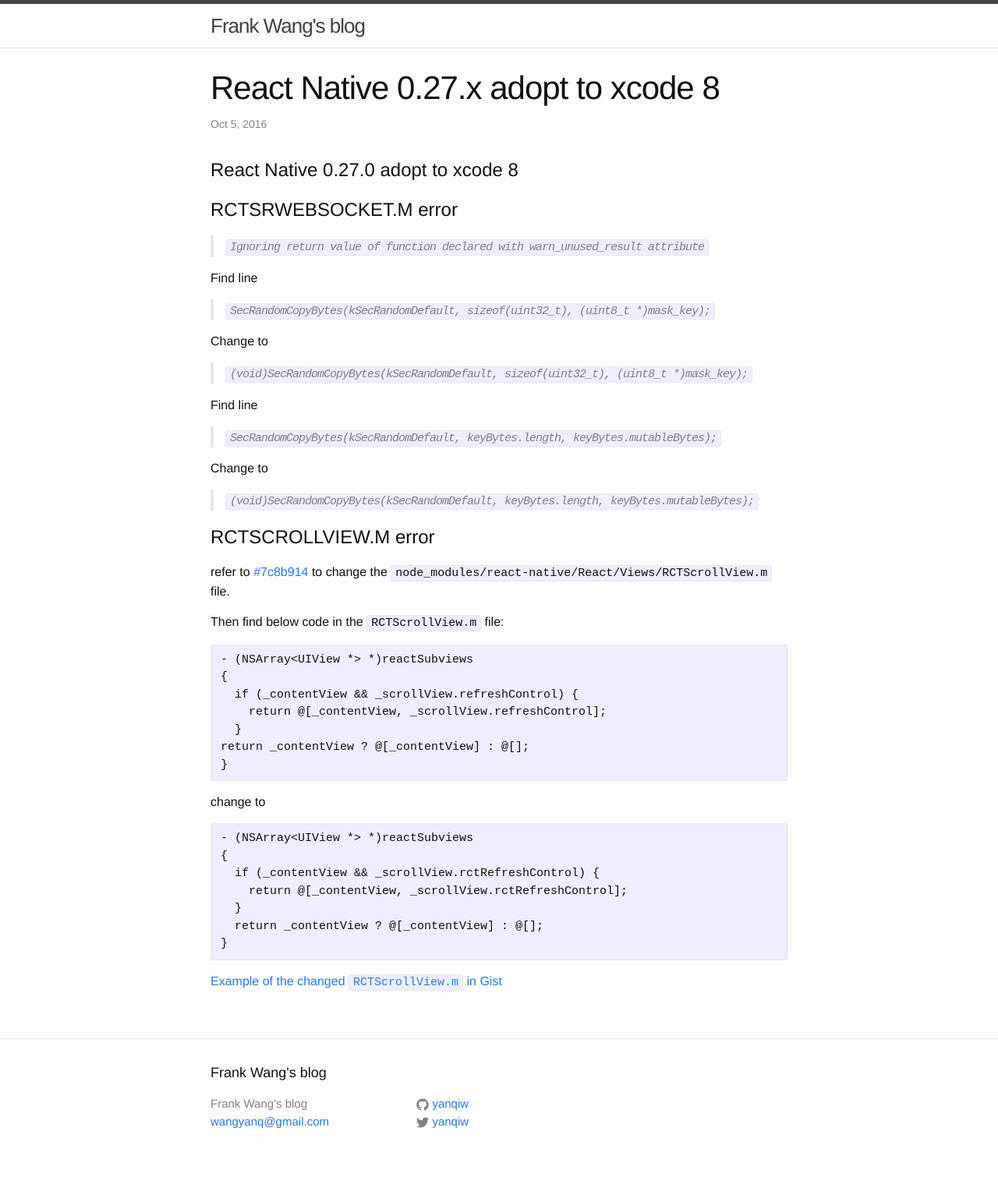
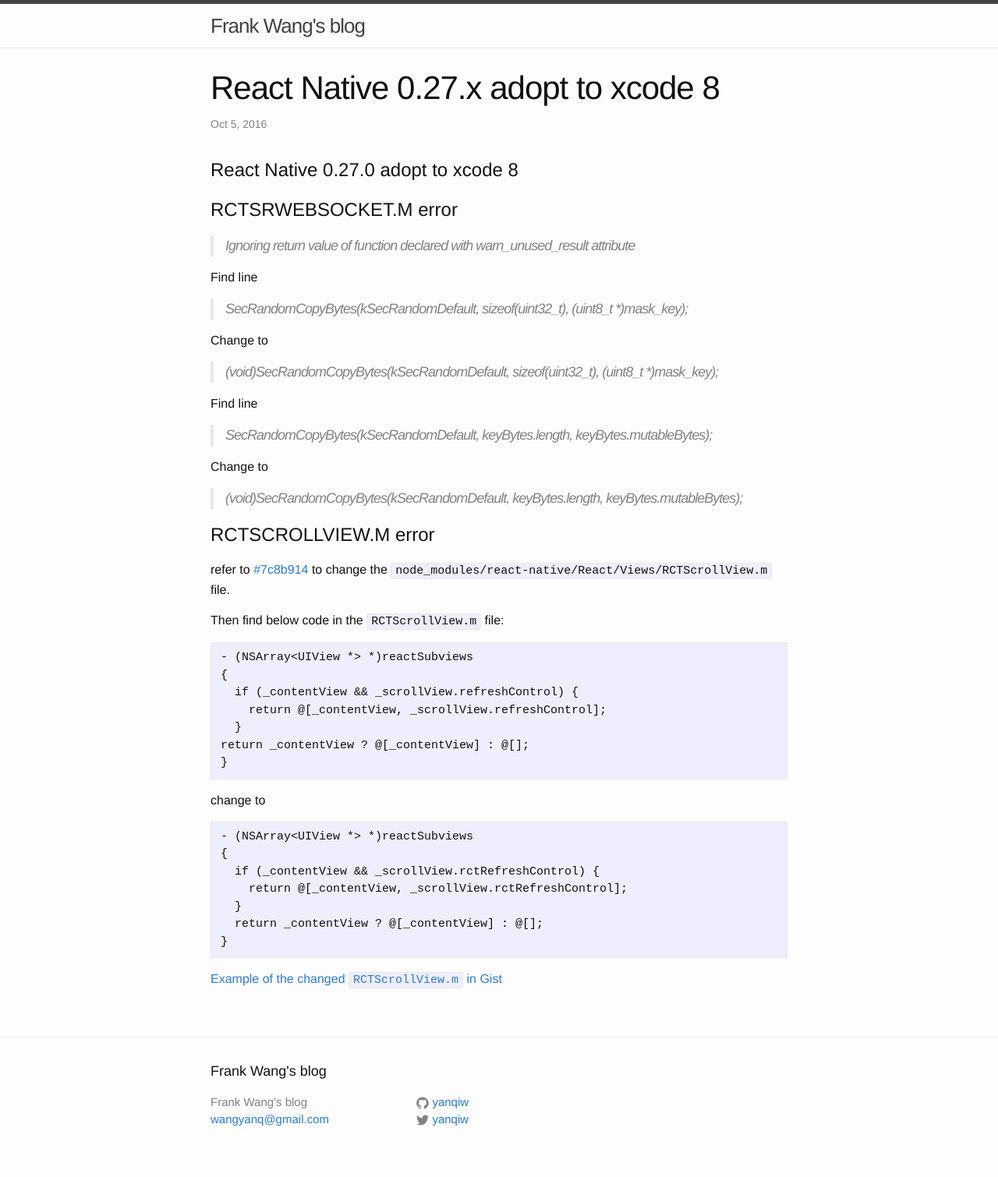
Before and after one commit to yanqiw/yanqiw.github.io, a Jekyll site: the page built from _posts/2016-10-05-react-native-adopt-to-xcode8.markdown, in a window 1280 px wide. Shown: the whole page at 78% size. Built offline with Jekyll 4.4.1, drawn with Linux system fonts in a browser that asks for light colours.

````diff
--- a/_posts/2016-10-05-react-native-adopt-to-xcode8.markdown
+++ b/_posts/2016-10-05-react-native-adopt-to-xcode8.markdown
@@ -7,20 +7,20 @@ date: "2016-10-05 14:23:40"
 React Native 0.27.0 adopt to xcode 8
 ====
 # RCTSRWEBSOCKET.M error
-> `Ignoring return value of function declared with warn_unused_result attribute`
+> Ignoring return value of function declared with warn_unused_result attribute
 
 Find line
-> `SecRandomCopyBytes(kSecRandomDefault, sizeof(uint32_t), (uint8_t *)mask_key);`
+> SecRandomCopyBytes(kSecRandomDefault, sizeof(uint32_t), (uint8_t *)mask_key);
 
 Change to
-> `(void)SecRandomCopyBytes(kSecRandomDefault, sizeof(uint32_t), (uint8_t *)mask_key);`
+> (void)SecRandomCopyBytes(kSecRandomDefault, sizeof(uint32_t), (uint8_t *)mask_key);
 
 
 Find line
-> `SecRandomCopyBytes(kSecRandomDefault, keyBytes.length, keyBytes.mutableBytes);`
+> SecRandomCopyBytes(kSecRandomDefault, keyBytes.length, keyBytes.mutableBytes);
 
 Change to
-> `(void)SecRandomCopyBytes(kSecRandomDefault, keyBytes.length, keyBytes.mutableBytes);`
+> (void)SecRandomCopyBytes(kSecRandomDefault, keyBytes.length, keyBytes.mutableBytes);
 
 
 # RCTSCROLLVIEW.M error
@@ -28,6 +28,7 @@ Change to
 refer to [#7c8b914](https://github.com/facebook/react-native/commit/7c8b91442b3547cf94c752f234210bef0848c00a) to change the `node_modules/react-native/React/Views/RCTScrollView.m` file.
 
 Then find below code in the `RCTScrollView.m` file:
+
 ```
 - (NSArray<UIView *> *)reactSubviews
 {
@@ -39,6 +40,7 @@ return _contentView ? @[_contentView] : @[];
 ```
 
 change to
+
 ```
 - (NSArray<UIView *> *)reactSubviews
 {
````
